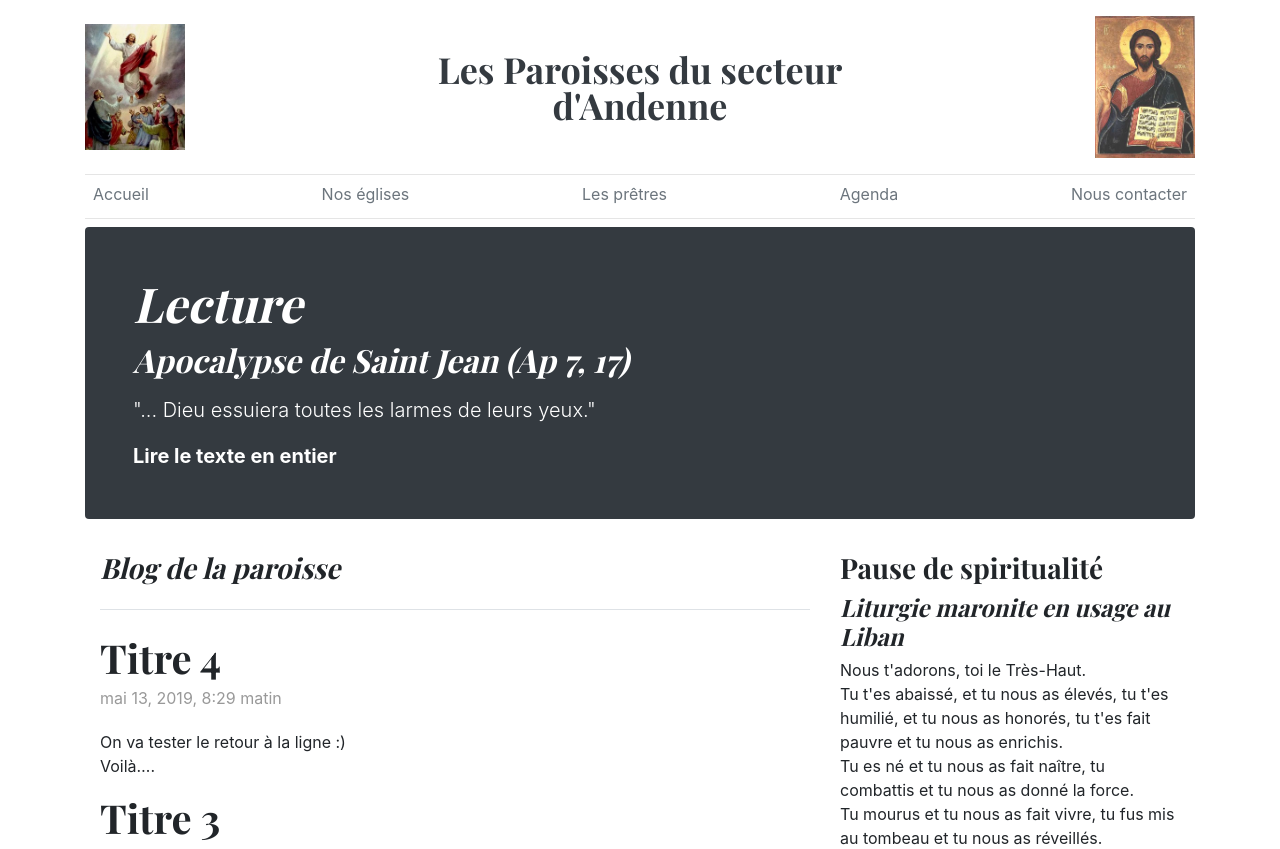
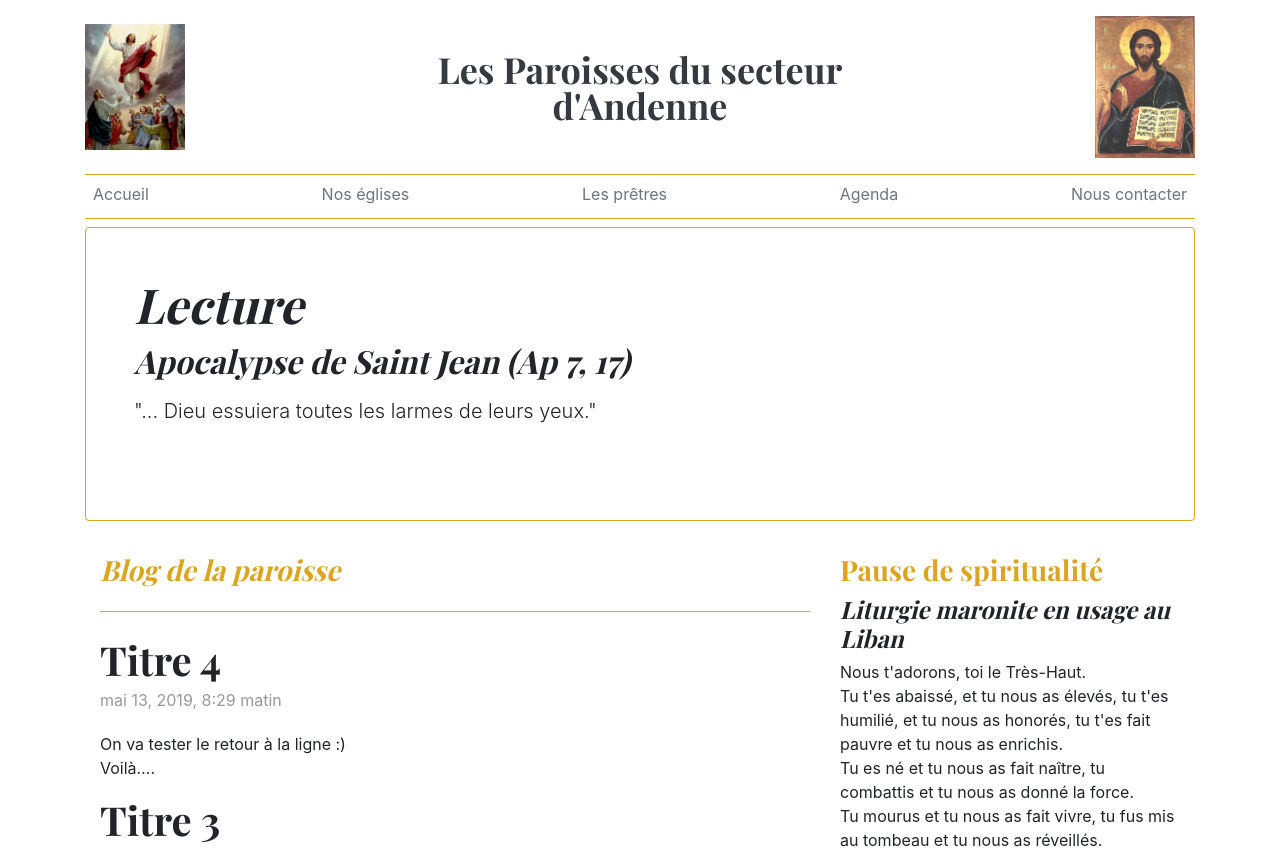
Before and after one commit to jeffpelgrims/paroisseandenne, a Django app: page / in a window 1280 px wide. Shown: the top 849 px of the page. Run offline with Django 3.2, Linux system fonts and the light colour scheme; data comes from the database, SQL or seed files in the repository; some libraries are stand-ins or nearby versions.

Commit message:
Peaufinage

```diff
--- a/paroisseandenne/static/css/style.css
+++ b/paroisseandenne/static/css/style.css
@@ -2,7 +2,7 @@
 
 .blog-header {
   line-height: 1;
-  border-bottom: 1px solid #e5e5e5;
+  border-bottom: 1px solid #daa520;
 }
 
 .blog-header-logo {
@@ -16,6 +16,18 @@
 
 h1, h2, h3, h4, h5, h6 {
   font-family: "Playfair Display", Georgia, "Times New Roman", serif;
+}
+
+h3 {
+    color: #daa520;
+}
+
+.border-bottom {
+    border-bottom: 1px solid #daa520!important;
+}
+
+.border-gold {
+    border: 1px solid #daa520!important;
 }
 
 .display-4 {
--- a/paroisseandenne/templates/index.html
+++ b/paroisseandenne/templates/index.html
@@ -6,7 +6,7 @@ Paroisse d'Andenne
 
 {% block content %}
 
-<div class="jumbotron p-4 p-md-5 text-white rounded bg-dark">
+<div class="jumbotron p-4 p-md-5 rounded bg-transparent border border-gold">
   <div class="col-md-9 px-0">
     {% for jumbo in jumbotron %}
     <h1 class="display-4 font-italic">
```
Also changed, not shown: project.md (renamed from project.txt, +3 -3 lines).
